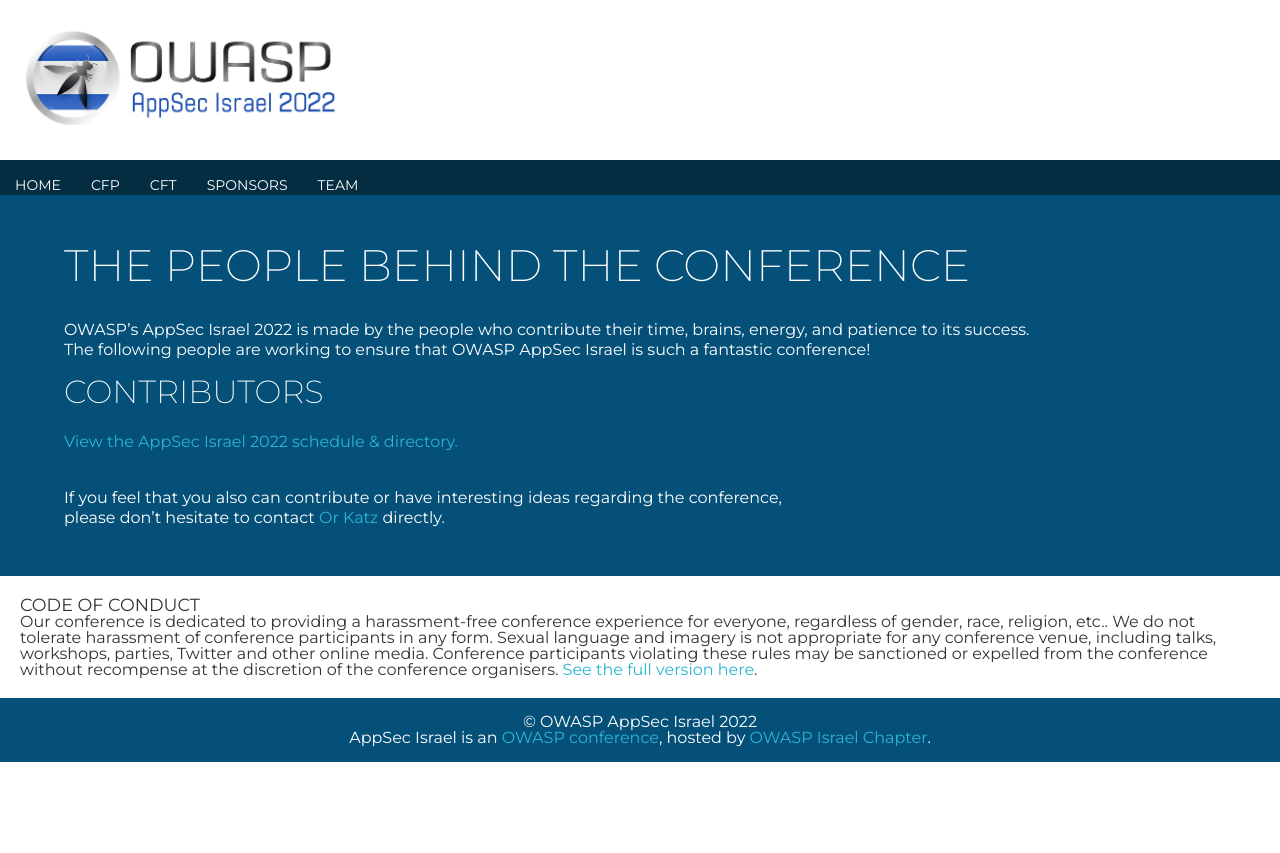
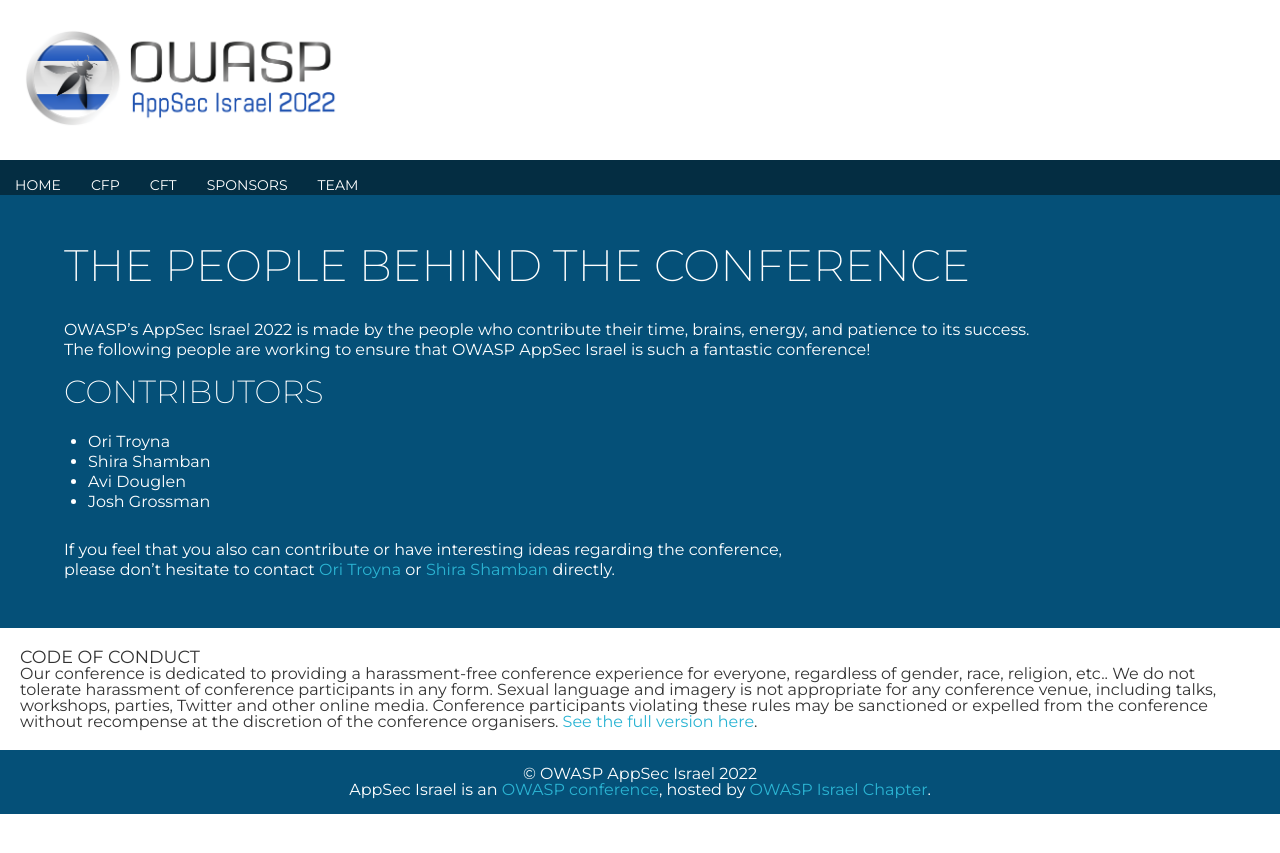
Before and after one commit to OWASP/www-event-appsecil-2023, a Jekyll site: the page built from Team.md, in a window 1280 px wide. Shown: the top 853 px of the page. Built offline with Jekyll 4.4.1, drawn with Linux system fonts in a browser that asks for light colours; our own code applies the rules of GitHub Pages for plain Markdown files; a script that is not in the unit is left out.

Commit message:
Update Team.md

```diff
--- a/Team.md
+++ b/Team.md
@@ -8,8 +8,13 @@ The following people are working to ensure that OWASP AppSec Israel is such a fa
 
 ### Contributors
 
-<a id="sched-embed" href="https://{{ site.sched }}/directory/artists" data-sched-bg="dark" data-sched-sidebar="no">View the {{ site.title }} schedule &amp; directory.</a><script type="text/javascript" src="https://{{ site.sched }}/js/embed.js"></script>
+* Ori Troyna
+* Shira Shamban
+* Avi Douglen
+* Josh Grossman
+
+<!--<a id="sched-embed" href="https://{{ site.sched }}/directory/artists" data-sched-bg="dark" data-sched-sidebar="no">View the {{ site.title }} schedule &amp; directory.</a><script type="text/javascript" src="https://{{ site.sched }}/js/embed.js"></script> -->
 
 <br/>
 If you feel that you also can contribute or have interesting ideas regarding the conference,
-please don't hesitate to contact [Or Katz](mailto:or.katz@owasp.org) directly.
+please don't hesitate to contact [Ori Troyna](mailto:ori.troyna@owasp.org) or [Shira Shamban](mailto:shira.shamban@owasp.org) directly.
```
